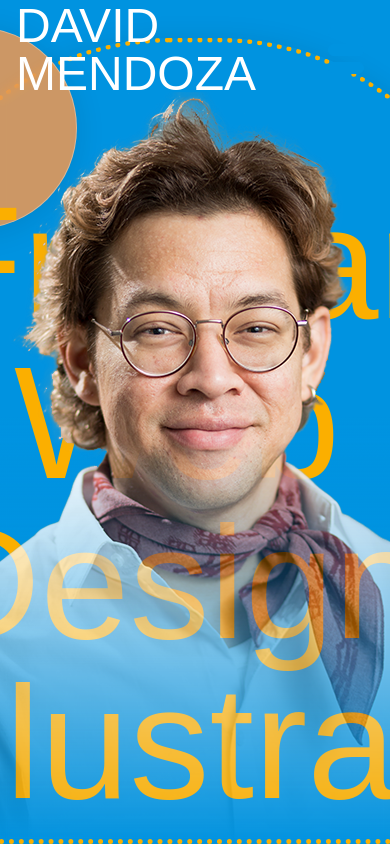
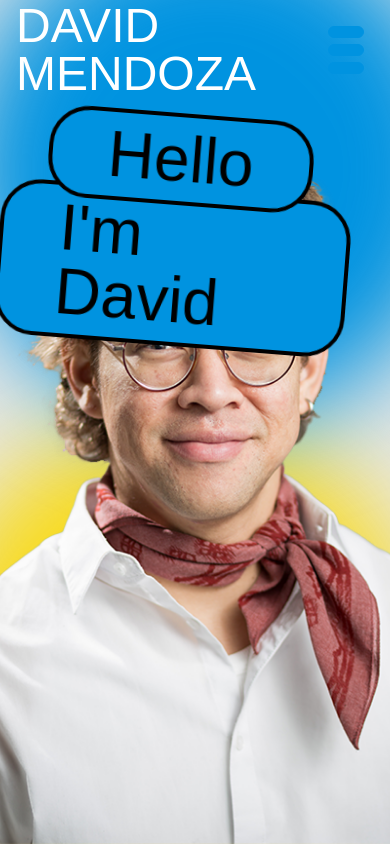
Before and after one commit to MendozasD/dmchreact, a React (Vite) app: page / in a window 390 px wide. Built offline with nearby package versions, Linux system fonts and the light colour scheme; a web font is replaced by a local one.

Commit message:
Building home bubbles

```diff
--- /dev/null
+++ b/src/components/HomeBubble.jsx
@@ -0,0 +1,20 @@
+/* eslint-disable react/prop-types */
+
+function HomeBubble({
+  topBubble,
+  bottomBubble,
+  left = null,
+  right = null,
+  zIndex = 1,
+}) {
+  return (
+    <div
+      className="home_bubble"
+      style={{ left: left, right: right, zIndex: zIndex }}
+    >
+      <p>{topBubble}</p>
+      <p>{bottomBubble}</p>
+    </div>
+  );
+}
+export default HomeBubble;
--- a/src/pages/Home.jsx
+++ b/src/pages/Home.jsx
@@ -1,25 +1,29 @@
+import { useEffect } from "react";
 import { motion } from "framer-motion";
 import "../styles/Home.scss";
 import main_foto from "/images/main_foto.png";
+import HomeBubble from "../components/HomeBubble";
 
 export default function HomePage() {
+  useEffect(() => {
+    console.log("Hello");
+  });
+
   return (
     <>
       <div id="home">
         <motion.div
-          id="background_blue"
+          id="background_container"
           initial={{ opacity: 0 }}
           animate={{
             opacity: 1,
             transition: { duration: 1 },
           }}
           layout
-          // exit={{
-          //   opacity: 0.5,
-          //   borderRadius: 500,
-          //   transition: { duration: 1 },
-          // }}
-        ></motion.div>
+        >
+          <div id="bg_bubble_bottom" className="bg_buble"></div>
+          <div id="bg_bubble_top" className="bg_buble"></div>
+        </motion.div>
         <motion.div
           id="img_container"
           initial={{ y: 100 }}
@@ -29,19 +33,13 @@ export default function HomePage() {
           }}
           exit={{ opacity: 0, transition: { duration: 0.4 } }}
         >
-          <motion.div
-            id="description_home"
-            initial={{ opacity: 0.2, y: 500 }}
-            animate={{
-              opacity: 1,
-              y: 0,
-              transition: { duration: 1, delay: 0.5 },
-            }}
-            exit={{ opacity: 0, transition: { duration: 0.3 } }}
-          >
-            <p>Freelancer / Web Designer / Illustrations</p>
-          </motion.div>
           <img src={main_foto} alt="David Mendoza, main photo" id="main_foto" />
+          <HomeBubble
+            topBubble={"Hello"}
+            bottomBubble={"I'm David"}
+            right={"10%"}
+            zIndex={2}
+          />
         </motion.div>
       </div>
     </>
--- a/src/styles/Home.scss
+++ b/src/styles/Home.scss
@@ -6,73 +6,82 @@
   position: absolute;
   inset: 0;
   overflow: hidden;
-  #background_blue {
+  #background_container {
     position: absolute;
     inset: 0;
-    background-color: $primero;
-  }
-  // #bubble_home {
-  //   position: absolute;
-  //   top: 20%;
-  //   width: 400px;
-  //   height: 400px;
-  //   border-radius: 50%;
-  //   background-color: $primero;
-  // }
-  #img_container {
-    position: absolute;
-    bottom: 0;
-    background-color: $tercero;
-    border-radius: 280px 280px 0 0;
-    padding-top: 10%;
-    //GLASS
-    // background: rgba(255, 255, 255, 0.8);
-    background: rgb(0, 147, 224);
-    background: linear-gradient(
-      0deg,
-      rgba(0, 147, 224, 0.011664040616246485) 0%,
-      rgba(0, 147, 224, 1) 53%
-    );
-    box-shadow: 0 4px 30px rgba(0, 0, 0, 0.1);
-    backdrop-filter: blur(5px);
-    -webkit-backdrop-filter: blur(5px);
-    border: 1px solid rgba(255, 255, 255, 0.3);
-    //GLASS
-    border: 5px $segundo dotted;
-    &::before {
-      content: "";
-      position: inherit;
-      left: -20px;
-      top: -2%;
-      width: 200px;
-      height: 200px;
+    background-color: $gray;
+    .bg_buble {
+      position: absolute;
+      width: 60vb;
+      height: 60vb;
       border-radius: 100%;
-
-      background: rgba(255, 153, 70, 0.8);
-      box-shadow: 0 4px 30px rgba(0, 0, 0, 0.1);
-      backdrop-filter: blur(5px);
-      -webkit-backdrop-filter: blur(5px);
-      border: 1px solid rgba(255, 255, 255, 0.3);
+      filter: blur(50px);
     }
-    #main_foto {
-      position: relative;
-      bottom: -10px;
-      mask-image: linear-gradient(
-        0deg,
-        rgba(0, 147, 224, 0.011664040616246485) 0%,
-        rgba(0, 147, 224, 1) 53%
-      );
+    #bg_bubble_bottom {
+      bottom: -10%;
+      right: -10%;
+      background-color: $yellow;
     }
-  }
-  #description_home {
-    position: absolute;
-    left: 5%;
-    bottom: 2%;
-    p {
-      color: $segundo;
-      font-size: 10rem;
-      margin: 0;
-      line-height: 1;
+    #bg_bubble_top {
+      left: -10%;
+      top: -10%;
+      background-color: $blue;
     }
   }
 }
+
+#img_container {
+  position: absolute;
+  display: flex;
+  justify-content: center;
+  bottom: 0;
+  #main_foto {
+    position: relative;
+    bottom: 0px;
+    width: 900px;
+    z-index: $zindex-main-foto;
+  }
+  @media only screen and (max-width: 768px) {
+    #main_foto {
+      width: 150%;
+    }
+  }
+  // BUTTONS
+  .home_bubble {
+    position: absolute;
+    display: flex;
+    flex-direction: column;
+    align-items: center;
+    color: black;
+    font-size: 4rem;
+    // INDEPENDENT CODE, FIX FOR EACH ELEMENT
+    transform: rotate(5grad);
+    // z-index: $zindex-bubble-front;
+    &:hover {
+      cursor: pointer;
+      p {
+        transition: ease 500ms initial;
+        background-color: white;
+      }
+    }
+    p {
+      background-color: $blue;
+      margin: 0;
+      line-height: 1;
+      padding: 10px 3.5rem;
+      border: 4px solid black;
+      border-radius: 40px;
+    }
+    p:first-child {
+      margin-bottom: -15px;
+      z-index: 1;
+    }
+  }
+}
+
+// MASKING FOR GRADIENT
+// mask-image: linear-gradient(
+//   0deg,
+//   rgba(0, 147, 224, 0.011664040616246485) 0%,
+//   rgba(0, 147, 224, 1) 53%
+// );
--- a/src/styles/_variables.scss
+++ b/src/styles/_variables.scss
@@ -3,10 +3,7 @@ $navbar-z-index: 2;
 // Z-INDEX
 
 // COLORS
-$blue: #0093e0;
-$yellow: #fbaf00;
 $gray: #e9e9e9;
-$pink: #bf7271;
 $black: #262626;
 
 $primero: #0093e0;
@@ -15,3 +12,17 @@ $tercero: #e9e9e9;
 $cuarto: #bf7271;
 $quinto: #262626;
 // COLORS
+
+// SECOND COLORS //
+
+$gray: #e9e9e9;
+$blue: #0093e0;
+$yellow: #f8da18;
+$pink: #e3b4db;
+$green: #669f63;
+$orange: #f18e25;
+
+// Z-INDEZ POSITIONING MAIN PHOTO AND BUBBLES AROUND IT
+$zindex-main-foto: 2;
+$zindex-bubble-front: 3;
+$zindex-bubble-behind: 1;
```
